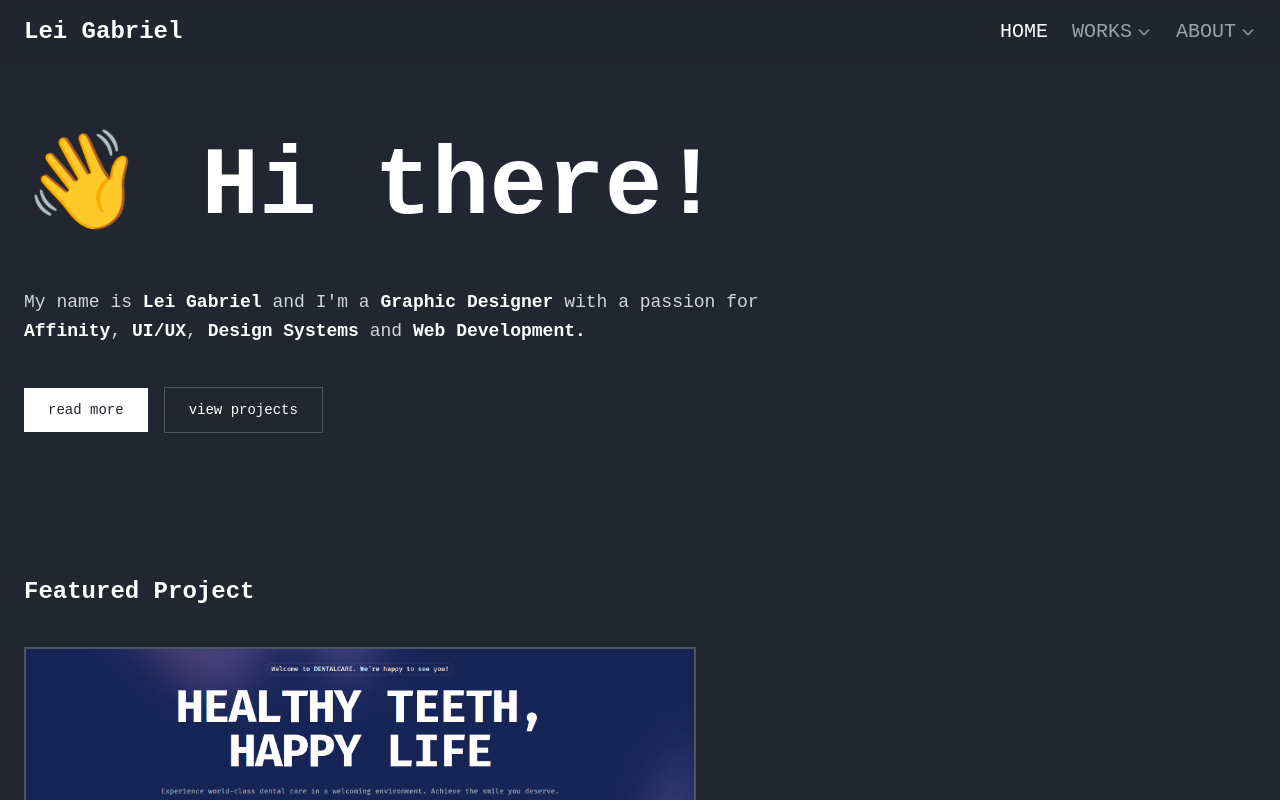
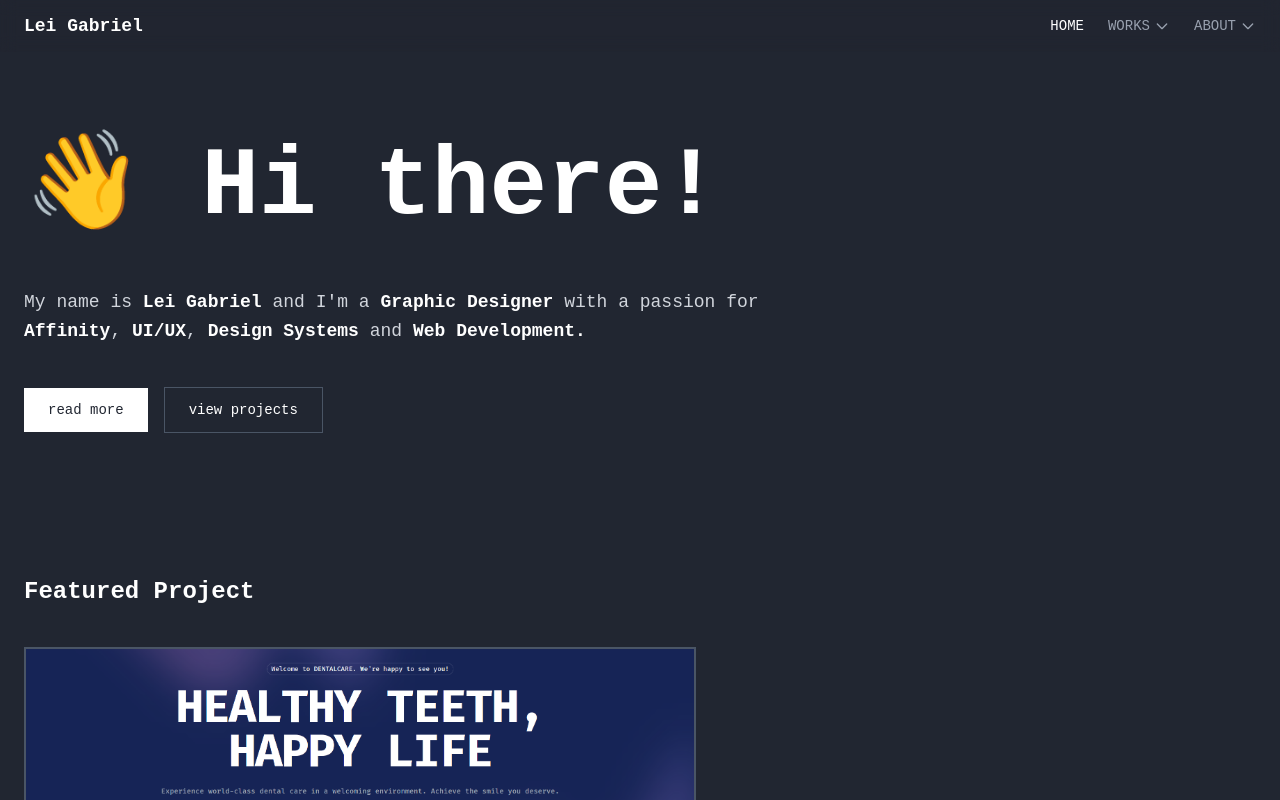
Before and after one commit to leigabriel/portfolio, a React (Vite) app: page / in a window 1280 px wide. Shown: the top 800 px of the page. Built offline with nearby package versions, Linux system fonts and the light colour scheme.

Commit message:
feat(ui): refined ui

```diff
--- a/src/components/AboutHero.jsx
+++ b/src/components/AboutHero.jsx
@@ -1,6 +1,6 @@
 export default function AboutHero() {
   return (
-    <section className="container mx-auto px-4 sm:px-6 pt-24 sm:pt-32 pb-12 sm:pb-20">
+    <section className="container mx-auto max-w-7xl px-4 sm:px-6 pt-24 sm:pt-32 pb-12 sm:pb-20">
       <div className="grid grid-cols-1 lg:grid-cols-2 gap-8 sm:gap-12 items-start">
         <div className="max-w-2xl">
           <h1 className="text-4xl sm:text-5xl md:text-6xl lg:text-7xl font-bold text-white mb-6 sm:mb-8 leading-tight">
--- a/src/components/ContactForm.jsx
+++ b/src/components/ContactForm.jsx
@@ -51,7 +51,7 @@ export default function ContactForm() {
   };
 
   return (
-    <section className="container mx-auto px-4 sm:px-6 py-12 sm:py-20">
+    <section className="container mx-auto max-w-7xl px-4 sm:px-6 py-12 sm:py-20">
       <div className="max-w-2xl mx-auto">
         <h2 className="text-3xl sm:text-4xl md:text-5xl font-bold text-white text-center mb-8 sm:mb-12">
           Get in touch
--- a/src/components/Footer.jsx
+++ b/src/components/Footer.jsx
@@ -14,7 +14,7 @@ export default function Footer() {
 
   return (
     <footer className="border-t border-gray-800 mt-20">
-      <div className="container mx-auto px-4 sm:px-6 py-8 sm:py-12">
+      <div className="container mx-auto max-w-7xl px-4 sm:px-6 py-8 sm:py-12">
         {/* Navigation Links */}
         <div className="flex flex-col md:flex-row justify-between items-start md:items-center space-y-6 md:space-y-0 mb-8 sm:mb-12">
           <nav className="flex items-center space-x-4 sm:space-x-8 text-xs sm:text-sm">
--- a/src/components/Header.jsx
+++ b/src/components/Header.jsx
@@ -11,8 +11,8 @@ export default function Header() {
 
   return (
     <header className="fixed top-0 left-0 right-0 z-50 bg-[#212631]/30 backdrop-blur-sm">
-      <nav className="container mx-auto px-4 sm:px-6 py-4 sm:py-4 flex items-center justify-between">
-        <Link to="/" className="flex items-center space-x-2 text-base sm:text-2xl font-bold hover:opacity-80 transition-opacity">
+      <nav className="container mx-auto max-w-7xl px-4 sm:px-6 py-4 sm:py-3 flex items-center justify-between">
+        <Link to="/" className="flex items-center space-x-2 text-base sm:text-lg font-bold hover:opacity-80 transition-opacity">
           <span className="text-white">Lei Gabriel</span>
         </Link>
 
@@ -20,7 +20,7 @@ export default function Header() {
         <div className="hidden md:flex items-center space-x-6">
           <Link
             to="/"
-            className={`text-xl font-medium transition-colors ${
+            className={`text-sm font-medium transition-colors ${
               isActive('/')
                 ? 'text-white'
                 : 'text-gray-400 hover:text-white'
@@ -33,7 +33,7 @@ export default function Header() {
           <div className="relative">
             <button
               onClick={() => setIsWorksDropdownOpen(!isWorksDropdownOpen)}
-              className={`text-xl font-medium transition-colors flex items-center space-x-1 ${
+              className={`text-sm font-medium transition-colors flex items-center space-x-1 ${
                 isActive('/projects') || isActive('/graphic-design')
                   ? 'text-white'
                   : 'text-gray-400 hover:text-white'
@@ -74,7 +74,7 @@ export default function Header() {
           <div className="relative">
             <button
               onClick={() => setIsAboutDropdownOpen(!isAboutDropdownOpen)}
-              className={`text-xl font-medium transition-colors flex items-center space-x-1 ${
+              className={`text-sm font-medium transition-colors flex items-center space-x-1 ${
                 isActive('/about') || isActive('/services') || isActive('/contact')
                   ? 'text-white'
                   : 'text-gray-400 hover:text-white'
@@ -138,7 +138,7 @@ export default function Header() {
       {/* Mobile Menu */}
       {isMobileMenuOpen && (
         <div className="md:hidden bg-[#2a3142]/95 backdrop-blur-md border-t border-gray-700/50">
-          <div className="container mx-auto px-4 py-4 space-y-1">
+          <div className="container mx-auto max-w-7xl px-4 py-4 space-y-1">
             <Link
               to="/"
               onClick={() => setIsMobileMenuOpen(false)}
--- a/src/components/Hero.jsx
+++ b/src/components/Hero.jsx
@@ -2,7 +2,7 @@ import { Link } from 'react-router-dom';
 
 export default function Hero() {
   return (
-    <section className="container mx-auto px-4 sm:px-6 pt-24 sm:pt-32 pb-16 sm:pb-24">
+    <section className="container mx-auto max-w-7xl px-4 sm:px-6 pt-24 sm:pt-32 pb-16 sm:pb-24">
       <div className="max-w-3xl">
         <h1 className="text-5xl sm:text-6xl md:text-7xl lg:text-8xl font-bold text-white mb-8 sm:mb-10 leading-tight">
         👋 Hi there!
--- a/src/pages/Contact.jsx
+++ b/src/pages/Contact.jsx
@@ -42,7 +42,7 @@ export default function Contact() {
 
       <main className="pt-20 sm:pt-24">
         {/* Social Media Section */}
-        <section className="container mx-auto px-4 sm:px-6 py-8 sm:py-12">
+        <section className="container mx-auto max-w-7xl px-4 sm:px-6 py-8 sm:py-12">
           <div className="max-w-2xl mx-auto">
             <h2 className="text-2xl sm:text-3xl font-bold text-white text-center mb-4">
               Connect With Me
--- a/src/pages/GraphicDesign.jsx
+++ b/src/pages/GraphicDesign.jsx
@@ -68,7 +68,7 @@ export default function GraphicDesign() {
       <Header />
 
       <main className="pt-20 sm:pt-24">
-        <section className="container mx-auto px-4 sm:px-6 py-12 sm:py-20">
+        <section className="container mx-auto max-w-7xl px-4 sm:px-6 py-12 sm:py-20">
           <div className="max-w-6xl mx-auto">
             <h1 className="text-3xl sm:text-4xl md:text-5xl font-bold text-white text-center mb-4">
               Graphic Design Showcase
--- a/src/pages/Home.jsx
+++ b/src/pages/Home.jsx
@@ -64,7 +64,7 @@ export default function Home() {
       <main>
         <Hero />
 
-        <section className="container mx-auto px-4 sm:px-6 py-8 sm:py-12">
+        <section className="container mx-auto max-w-7xl px-4 sm:px-6 py-8 sm:py-12">
           <div className="max-w-2xl">
             <h1 className="text-lg sm:text-2xl md:text-2xl lg:text-2xl font-bold text-white mb-8 sm:mb-10 leading-tight">
               Featured Project
--- a/src/pages/Projects.jsx
+++ b/src/pages/Projects.jsx
@@ -42,7 +42,7 @@ export default function Projects() {
     <div className="min-h-screen bg-[#212631] text-white">
       <Header />
 
-      <main className="container mx-auto px-4 sm:px-6 pt-24 sm:pt-32 pb-12 sm:pb-20">
+      <main className="container mx-auto max-w-7xl px-4 sm:px-6 pt-24 sm:pt-32 pb-12 sm:pb-20">
         <div className="max-w-3xl mb-12 sm:mb-16">
           <h1 className="text-4xl sm:text-5xl md:text-6xl lg:text-7xl font-bold text-white mb-6 sm:mb-8 leading-tight">
             Projects
--- a/src/pages/Services.jsx
+++ b/src/pages/Services.jsx
@@ -34,7 +34,7 @@ export default function Services() {
       <Header />
 
       <main className="pt-20 sm:pt-24">
-        <section className="container mx-auto px-4 sm:px-6 py-12 sm:py-20">
+        <section className="container mx-auto max-w-7xl px-4 sm:px-6 py-12 sm:py-20">
           <div className="max-w-6xl mx-auto">
             <h1 className="text-3xl sm:text-4xl md:text-5xl font-bold text-white text-center mb-4">
               Services
```
